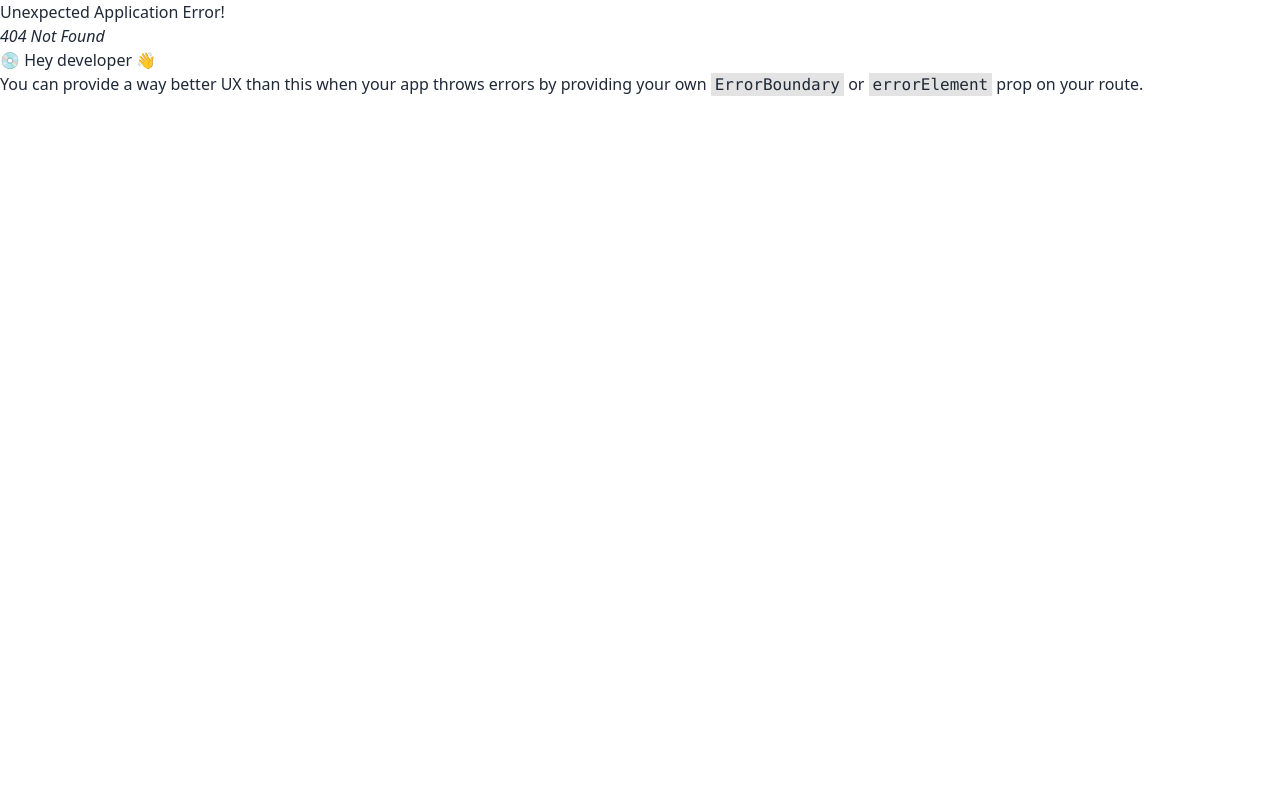
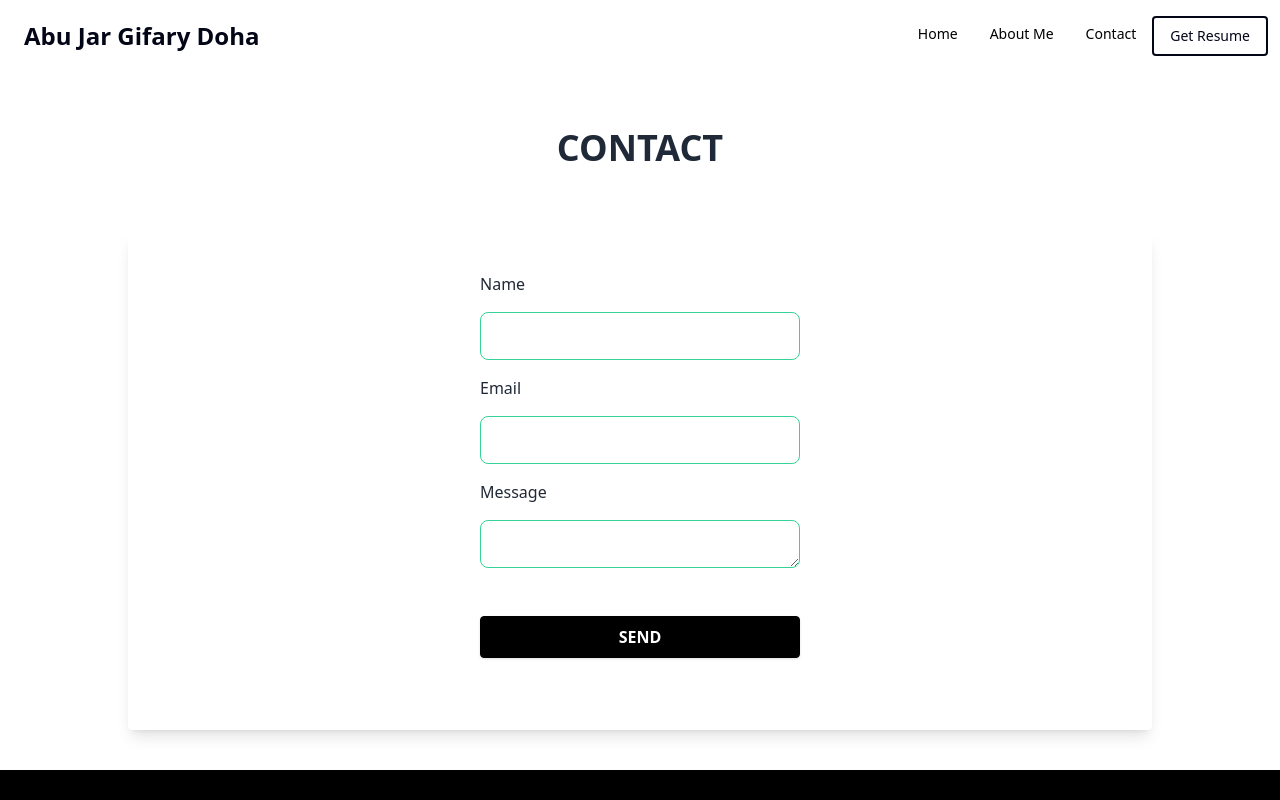
Before and after one commit to Doha0/Portfolio, a React (Vite) app: page /contact in a window 1280 px wide. Before the commit this address had no page. Shown: the top 800 px of the page. Built offline with nearby package versions, Linux system fonts and the light colour scheme.

Commit message:
footer added

```diff
--- a/package.json
+++ b/package.json
@@ -16,8 +16,10 @@
     "match-sorter": "^6.3.1",
     "react": "^18.2.0",
     "react-dom": "^18.2.0",
+    "react-icons": "^4.10.1",
     "react-router-dom": "^6.14.1",
-    "sort-by": "^1.2.0"
+    "sort-by": "^1.2.0",
+    "sweetalert2": "^11.7.12"
   },
   "devDependencies": {
     "@types/react": "^18.0.37",
--- a/src/Components/Shared/Footer/Footer.jsx
+++ b/src/Components/Shared/Footer/Footer.jsx
@@ -1,10 +1,51 @@
 import React from 'react';
+import { Link } from 'react-router-dom';
+import { FaLinkedin } from 'react-icons/fa';
+import { FaGithubSquare } from 'react-icons/fa';
+import { FaFacebookSquare } from 'react-icons/fa';
 
 const Footer = () => {
     return (
-        <div>
-            <h2>Footer</h2>
-        </div>
+        <footer>
+            <div className="w-full min-h-screen flex items-center justify-center bg-black">
+                <div className="md:w-2/3 w-full px-4 text-white flex flex-col">
+                    <div className="w-full text-7xl font-bold">
+                        <h1 className="w-full md:w-2/3">How can I help you? get
+                            in touch</h1>
+                    </div>
+                    <div className="flex mt-8 flex-col md:flex-row md:justify-between">
+                        <p className="w-full md:w-2/3 text-gray-400">I am eager to connect with visionaries seeking a blend of passion, creativity, and technical finesse. Together, we can make waves in the ever-evolving world of web development. So, let's forge a path of success together and revolutionize the digital landscape.</p>
+                        <div className="w-44 pt-6 md:pt-0">
+                            <Link to="https://www.linkedin.com/in/doha0/" className="bg-white text-black justify-center text-center rounded-lg shadow px-10 py-3 flex items-center">Hire Me</Link>
+                        </div>
+                    </div>
+                    <div className="flex flex-col">
+                        <div className="flex mt-24 mb-12 flex-row justify-between">
+                            <div className="">
+                                <Link to="/">Abu Jar Gifary Doha</Link>
+                            </div>
+                            <Link to="/" className="hidden md:block cursor-pointer text-gray-600 hover:text-white uppercase">Home</Link>
+                            <Link to="/about" className="hidden md:block cursor-pointer text-gray-600 hover:text-white uppercase">About</Link>
+                            <Link to="/project" className="hidden md:block cursor-pointer text-gray-600 hover:text-white uppercase">Projects</Link>
+                            <Link to="/contact" className="hidden md:block cursor-pointer text-gray-600 hover:text-white uppercase">Contact</Link>
+                            <div className="flex flex-row space-x-8 items-center justify-between">
+                                <Link to="https://www.linkedin.com/in/doha0/">
+                                    <FaLinkedin />
+                                </Link>
+                                <Link to="https://github.com/Doha0">
+                                    <FaGithubSquare />
+                                </Link>
+                                <Link to="https://www.facebook.com/abujargifarydoha/">
+                                    <FaFacebookSquare />
+                                </Link>
+                            </div>
+                        </div>
+                        <hr className="border-gray-600" />
+                        <p className="w-full text-center my-12 text-gray-600">Copyright © 2023 Abu Jar Gifary Doha</p>
+                    </div>
+                </div>
+            </div>
+        </footer>
     );
 };
 
--- a/src/Components/Shared/Navbar/Navbar.jsx
+++ b/src/Components/Shared/Navbar/Navbar.jsx
@@ -1,16 +1,20 @@
 import React from 'react';
 import { Link } from 'react-router-dom';
+
 
 const Navbar = () => {
 
     const handleDownload = () => {
-        const resumeUrl = 'https://drive.google.com/file/d/1PTP6ScZ9msFR4ZIoA3NtC2Dq_s5Ts40b/view';
-        window.open(resumeUrl, '_blank');
-    }
+        const filePath = "../../../../public/Resume.pdf";
+        const link = document.createElement("a");
+        link.href = filePath;
+        link.download = "Abu Jar Gifary Doha - Resume.pdf";
+        link.click();
+      };
     const navItems = <>
         <li><Link to="/">Home</Link></li>
-        <li><Link to="/">About Me</Link></li>
-        <li><Link to="/">Contact</Link></li>
+        <li><Link to="/about">About Me</Link></li>
+        <li><Link to="/contact">Contact</Link></li>
         <Link onClick={handleDownload} className="rounded px-4 py-2 overflow-hidden relative group cursor-pointer border-2 border-slate-950 text-slate-950 hover:text-white">
             <span className="absolute w-64 h-0 transition-all duration-300 origin-center rotate-45 -translate-x-20 bg-slate-950 top-1/2 group-hover:h-64 group-hover:-translate-y-32 ease"></span>
             <span className="relative text-slate-950 transition duration-300 group-hover:text-white ease">Get Resume</span>
--- a/src/Layout/Main.jsx
+++ b/src/Layout/Main.jsx
@@ -1,12 +1,14 @@
 import React from 'react';
 import { Outlet } from 'react-router-dom';
 import Navbar from '../Components/Shared/Navbar/Navbar';
+import Footer from '../Components/Shared/Footer/Footer';
 
 const Main = () => {
     return (
         <div className='overflow-hidden'>
             <Navbar></Navbar>
             <Outlet></Outlet>
+            <Footer></Footer>
         </div>
     );
 };
--- a/src/Pages/AboutMe/AboutMe.jsx
+++ b/src/Pages/AboutMe/AboutMe.jsx
@@ -16,7 +16,8 @@ const AboutMe = () => {
                             Together we can make waves in the ever-evolving world of web development.
                         </p>
                     </div>
-                    <button className="font-semibold py-2 px-4 uppercase border border-black rounded shadow bg-white hover:bg-black text-black hover:text-white my-8">Contact me</button>
+                    <Link to="/contact"><button className="font-semibold py-2 px-4 uppercase border border-black rounded shadow bg-white hover:bg-black text-black hover:text-white my-8">Contact me</button>
+                    </Link>
                 </div>
 
                 <div>
--- a/src/Pages/Contact/Contact.jsx
+++ b/src/Pages/Contact/Contact.jsx
@@ -1,5 +1,6 @@
 import React, { useRef } from 'react';
 import emailjs from '@emailjs/browser';
+import Swal from 'sweetalert2';
 
 const Contact = () => {
 
@@ -11,9 +12,19 @@ const Contact = () => {
         emailjs.sendForm('service_9mqszl8', 'template_wmuq55p', form.current, 'RaS2zqy567Av3dWCj')
             .then((result) => {
                 console.log(result.text);
+                Swal.fire({
+                    position: 'center',
+                    icon: 'success',
+                    title: 'Email send!',
+                    showConfirmButton: false,
+                    timer: 1000
+                  })
+                  e.target.reset();
             }, (error) => {
                 console.log(error.text);
             });
+
+
     };
 
 
@@ -21,15 +32,15 @@ const Contact = () => {
         <div className='mb-10'>
             <h2 className='p-title'>Contact</h2>
 
-            <div className='grid justify-items-center'>
+            <div className='grid justify-items-center p-10 rounded overflow-hidden shadow-lg'>
                 <form ref={form} onSubmit={sendEmail} className='w-80 grid grid-cols-1 justify-center gap-y-4'>
                     <label className=''>Name</label>
-                    <input type="text" name="user_name" className="input input-bordered input-success w-full max-w-xs" />
+                    <input  type="text" name="user_name" className="input input-bordered input-success w-full max-w-xs"  required />
                     <label>Email</label>
-                    <input type="email" name="user_email" className="input input-bordered input-success w-full max-w-xs" />
+                    <input type="email" name="user_email" className="input input-bordered input-success w-full max-w-xs" required />
                     <label>Message</label>
-                    <textarea name="message" className="input input-bordered input-success w-full max-w-xs" />
-                    <input type="submit" value="Send" className="font-semibold py-2 px-4 uppercase border border-black rounded shadow bg-white hover:bg-black text-black hover:text-white my-8" />
+                    <textarea name="message" className="input input-bordered input-success w-full max-w-xs" required />
+                    <input type="submit" value="Send" className="font-semibold py-2 px-4 uppercase border border-black rounded shadow bg-black hover:bg-white text-white hover:text-black my-8" />
                 </form>
             </div>
 
--- a/src/Pages/HomePage/Banner/Banner.jsx
+++ b/src/Pages/HomePage/Banner/Banner.jsx
@@ -16,11 +16,11 @@ const Banner = () => {
         },
         enter: [
             { opacity: 1, height: 80, innerHeight: 80 },
-            { transform: 'perspective(600px) rotateX(270deg)', color: '#1D6373' },
+            { transform: 'perspective(600px) rotateX(270deg)', color: '#000' },
             { transform: 'perspective(600px) rotateX(0deg)' },
         ],
         leave: [{ color: '#294861' }, { innerHeight: 0 }, { opacity: 0, height: 0 }],
-        update: { color: '#034AA6' },
+        update: { color: '#000' },
     })
 
     const reset = useCallback(() => {
--- a/src/Pages/Projects/Projects.jsx
+++ b/src/Pages/Projects/Projects.jsx
@@ -6,7 +6,7 @@ import { Link } from 'react-router-dom';
 
 const Projects = () => {
     return (
-        <div>
+        <div className='mb-6'>
             <h2 className='p-title'>Projects</h2>
 
             <div className='grid justify-center items-center gap-16'>
```
Also changed, not shown: src/Routes/Routes.jsx (+15 -0 lines), 2 other files (tests, documents, lock files or other folders).
